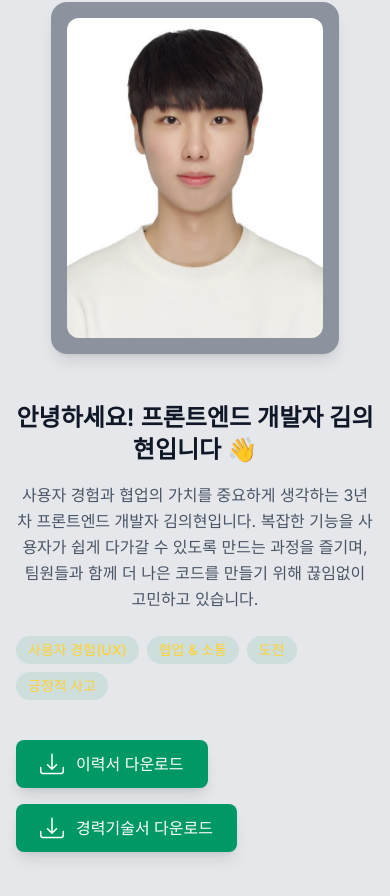
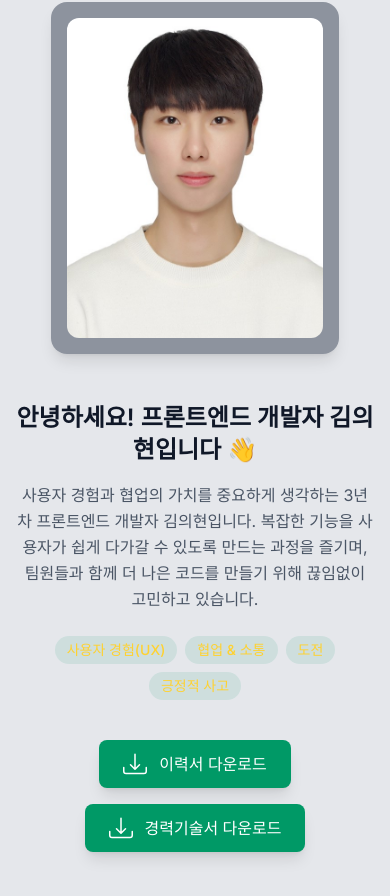
Before and after one commit to kuh97/Portfolio, a Next.js app: page / in a window 390 px wide. Shown: the part 1006-1902 px from the top of the page. Built offline with nearby package versions, Linux system fonts and the light colour scheme.

Commit message:
[feat] About 반응형 정렬 속성 추가
- 화면이 작아질 경우 keywords, button이 center에 위치할 수 있도록
  `justify-center` 속성 추가

```diff
--- a/src/components/sections/About.tsx
+++ b/src/components/sections/About.tsx
@@ -40,7 +40,7 @@ export function About() {
               끊임없이 고민하고 있습니다.
             </p>
 
-            <div className="flex flex-wrap gap-2">
+            <div className="flex flex-wrap justify-center lg:justify-start gap-2">
               {keywords.map((keyword, index) => (
                 <span
                   key={index}
@@ -51,7 +51,7 @@ export function About() {
               ))}
             </div>
 
-            <div className="pt-4 flex flex-wrap gap-4">
+            <div className="pt-4 flex flex-wrap gap-4 justify-center lg:justify-start">
               <a
                 href="/resume.pdf"
                 target="_blank"
```
